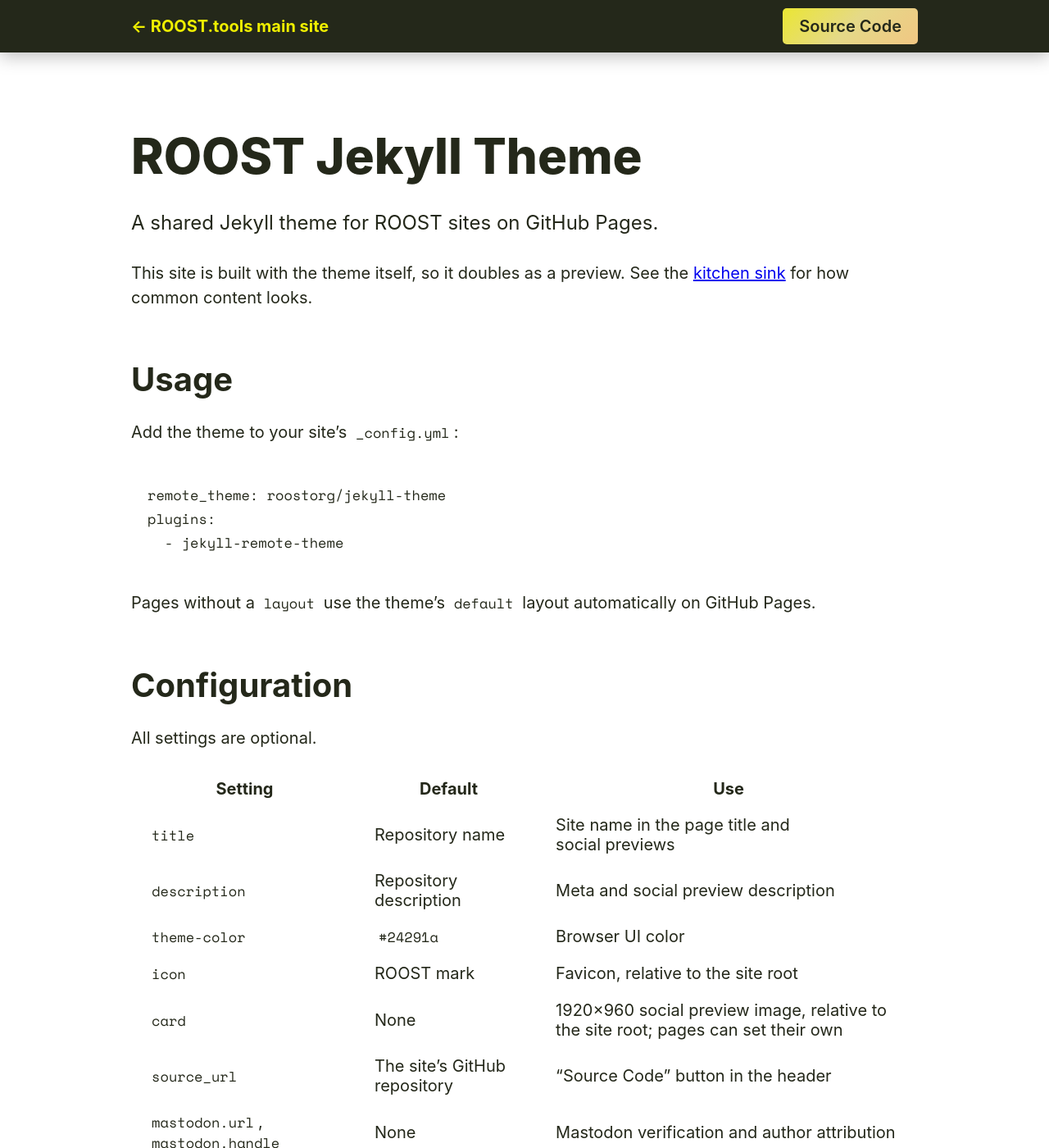
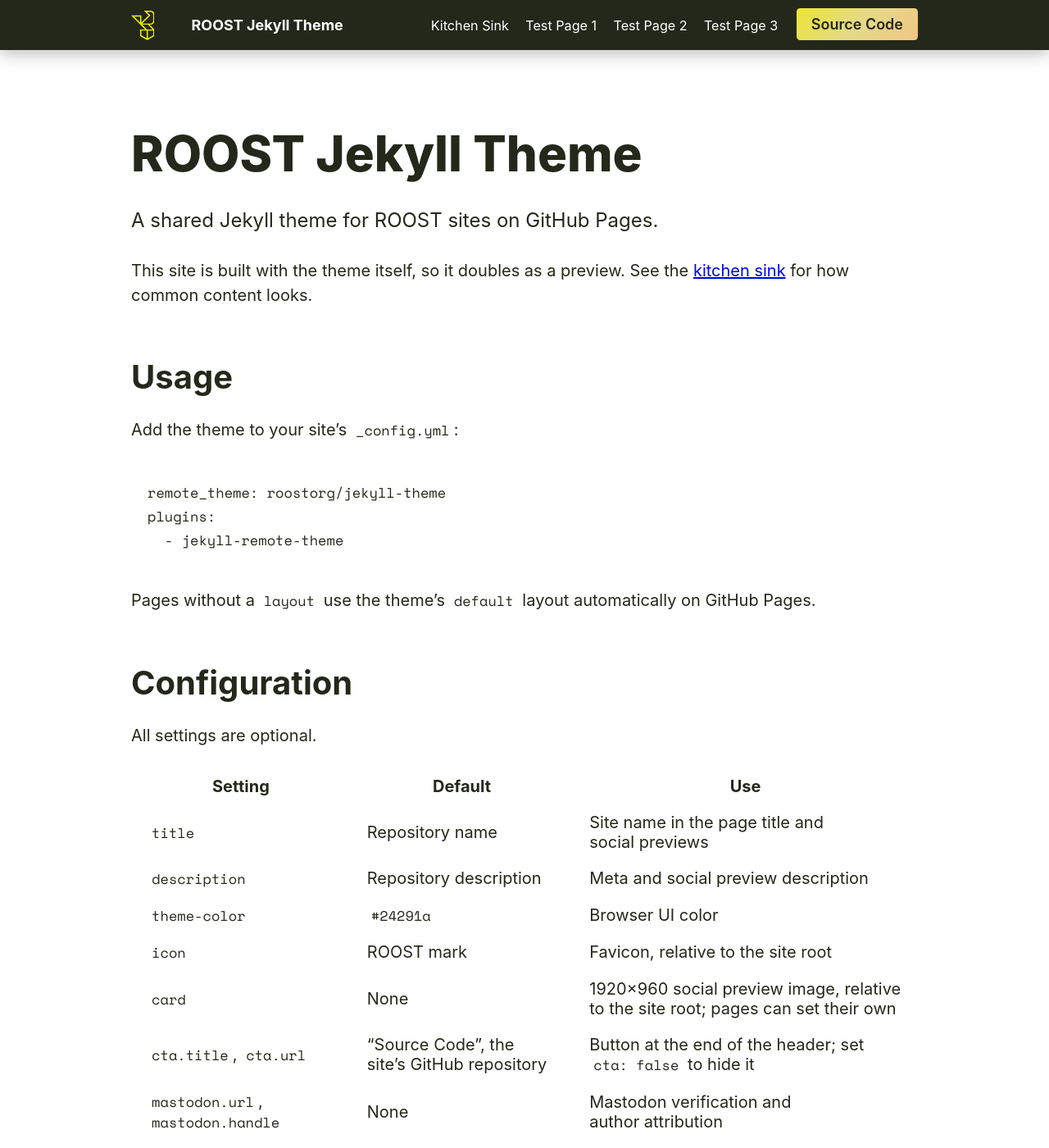
Before and after one commit to roostorg/jekyll-theme, a Jekyll site: the page built from index.md, in a window 1280 px wide and 1400 px high. Shown: the whole window at 82% size. Built offline with Jekyll 4.4.1, drawn with Linux system fonts in a browser that asks for light colours; some web fonts are replaced; our own code applies the rules of GitHub Pages for plain Markdown files; some of the changed text lies outside the part shown.

Commit message:
header: add ROOST mark, automatic navigation, configurable CTA
I wanted to tie the branding into the main ROOST site and brand a bit
more than just a text link, so I added the ROOST logo along with support
for showing a site's title and sub-pages in the header. As long as I was
here, I made the call-to-action button configurable instead of just
assuming we'd always want to link to the site's source code. I also
added simple navigation to the footer.

Navigation is powered by Jekyll's existing concept of pages, and is
configurable using front matter (i.e. `order` to control the order pages
are displayed, `hidden` if you want to hide a page, and `nav_title` for
a shorter title to show in navigation contexts).

Fixes #1; fixes #2; fixes #3

````diff
--- a/_includes/footer.html
+++ b/_includes/footer.html
@@ -1,4 +1,10 @@
+{% capture navigation %}{% include navigation.html %}{% endcapture %}
 <footer>
+  {% if navigation contains '<ul' %}
+    <nav aria-label="Footer">
+      {{ navigation }}
+    </nav>
+  {% endif %}
   <p>ROOST (Robust Open Online Safety Tools) is a 501(c)(3) public charity. Contributions are tax-deductible. EIN: 33-3305434.</p>
   <img src="{{ '/assets/images/roost-gradient-grid.webp' | relative_url }}" alt="ROOST" />
 </footer>
--- a/_includes/header.html
+++ b/_includes/header.html
@@ -1,9 +1,21 @@
-{% assign source_url = site.source_url | default: site.github.repository_url %}
+{% if site.cta != false %}
+  {% assign cta_url = site.cta.url | default: site.github.repository_url %}
+  {% assign cta_title = site.cta.title | default: 'Source Code' %}
+  {% unless cta_url contains '://' %}{% assign cta_url = cta_url | relative_url %}{% endunless %}
+{% endif %}
 <header>
-  <nav>
-    <a href="https://roost.tools">← ROOST.tools main site</a>
-    {% if source_url %}
-      <a href="{{ source_url }}" class="button">Source Code</a>
+  <nav aria-label="Main">
+    <div class="brand">
+      <a href="https://roost.tools" class="roost-mark">
+        <svg viewBox="0 0 949.7 1200" role="img" aria-label="ROOST.tools">
+          <path fill="currentColor" d="M 949.7,415.2 V 153.9 C 949.7,68.9 880.8,0 795.7,0 H 522 L 711.5,189.5 416,482.2 V 189.4 H 0 l 416,416 v 0 c 0,0 158.7,158.7 158.7,158.7 h -210 v 266.8 L 656.8,1200 949.7,1030.9 v -266.8 0 0 c 0,0 -194.9,-195 -194.9,-195 h 41 c 85,0 153.9,-68.9 153.9,-153.9 z M 364.7,237.7 V 481.6 L 120.8,237.7 Z M 416,812.4 h 215.3 v 313.5 L 416,1001.3 Z m 482.4,188.9 -215.3,124.3 V 812.4 H 898.4 Z M 877.2,764.1 H 647.3 l -195,-195 H 682.2 Z M 449.2,520.9 784.1,189.4 642.9,48.2 H 790.5 C 850,48.2 898.3,96.4 898.3,156 V 413.2 C 898.3,472.7 850.1,521 790.5,521 H 449.1 Z" />
+        </svg>
+      </a>
+      <a href="{{ '/' | relative_url }}" class="site-title">{{ site.title }}</a>
+    </div>
+    {% if cta_url %}
+      <a href="{{ cta_url }}" class="button">{{ cta_title }}</a>
     {% endif %}
+    {% include navigation.html %}
   </nav>
 </header>
--- /dev/null
+++ b/_includes/navigation.html
@@ -0,0 +1,17 @@
+{% assign nav_pages = site.pages
+  | where_exp: "p", "p.title"
+  | where_exp: "p", "p.url != '/'"
+  | where_exp: "p", "p.hidden != true"
+  | where_exp: "p", "p.redirect == nil" %}
+{% assign ordered = nav_pages | where_exp: "p", "p.order != nil" | sort: "order" %}
+{% assign unordered = nav_pages | where_exp: "p", "p.order == nil" | sort_natural: "title" %}
+{% assign nav_pages = ordered | concat: unordered %}
+{% if nav_pages.size > 0 %}
+  <ul class="navigation">
+    {% for p in nav_pages %}
+      <li>
+        <a href="{{ p.url | relative_url }}"{% if page.url == p.url %} aria-current="page"{% endif %}>{{ p.nav_title | default: p.title }}</a>
+      </li>
+    {% endfor %}
+  </ul>
+{% endif %}
--- a/assets/css/roost.css
+++ b/assets/css/roost.css
@@ -58,32 +58,88 @@ html, body {
 header {
   background-color: var(--roost-charcoal);
   box-shadow: 0 0.25em 1em rgba(0 0 0 / 0.25);
-  color: var(--roost-yellow);
-  padding-block: 0.5em;
+  color: white;
+  padding-block: 0.5rem;
   position: sticky;
   top: 0;
   z-index: 1;
 }
 
 header nav {
-  display: flex;
-  justify-content: space-between;
+  display: flow-root;
+  font-size: 0.9rem;
   margin-inline: auto;
   max-width: var(--max-width);
   padding-inline: 1rem;
+  text-align: justify;
+  text-align-last: justify;
 }
 
 header nav a {
   color: inherit;
   font-family: var(--font-display);
-  font-weight: bold;
-  padding-block: 0.5em;
+  padding-block: 0.5rem;
   text-decoration: none;
 }
 
 header nav a:hover,
 header nav a:focus {
   text-decoration: underline;
+}
+
+header .brand {
+  align-items: center;
+  column-gap: 1.25em;
+  display: inline-flex;
+  margin-inline-end: 1.25em;
+}
+
+header .roost-mark {
+  display: flex;
+  padding-block: 0;
+}
+
+header .roost-mark svg {
+  height: 2em;
+  color: var(--roost-yellow);
+}
+
+header .site-title {
+  border-inline-start: 1px solid color-mix(var(--roost-gray) 25%, transparent);
+  align-self: baseline;
+  font-weight: bold;
+  padding-inline-start: 1.25em;
+}
+
+header .button {
+  float: inline-end;
+  margin-inline-start: 1.25em;
+}
+
+header .navigation {
+  display: inline-flex;
+}
+
+header .navigation a {
+  display: block;
+}
+
+.navigation {
+  column-gap: 1.25em;
+  display: flex;
+  font-size: 0.9em;
+  flex-wrap: wrap;
+  list-style: none;
+  margin: 0;
+  padding: 0;
+}
+
+.navigation li {
+  line-height: inherit;
+}
+
+.navigation a[aria-current="page"] {
+  color: var(--roost-yellow);
 }
 
 main {
@@ -97,6 +153,26 @@ footer {
   background-color: var(--roost-charcoal);
   color: white;
   font-size: 0.8rem;
+}
+
+footer nav {
+  border-block-end: 1px solid rgba(255 255 255 / 0.1);
+  font-family: var(--font-display);
+  font-weight: bold;
+  margin-inline: auto;
+  max-width: var(--max-width);
+  padding-block: 2rem;
+  padding-inline: 1rem;
+}
+
+footer nav a {
+  color: inherit;
+  text-decoration: none;
+}
+
+footer nav a:hover,
+footer nav a:focus {
+  text-decoration: underline;
 }
 
 footer p {
--- a/index.md
+++ b/index.md
@@ -31,8 +32,26 @@ All settings are optional.
 | `theme-color` | `#24291a` | Browser UI color |
 | `icon` | ROOST mark | Favicon, relative to the site root |
 | `card` | None | 1920×960 social preview image, relative to the site root; pages can set their own |
-| `source_url` | The site's GitHub repository | "Source Code" button in the header |
+| `cta.title`, `cta.url` | "Source Code", the site's GitHub repository | Button at the end of the header; set `cta: false` to hide it |
 | `mastodon.url`, `mastodon.handle` | None | Mastodon verification and author attribution |
+
+The header always shows the ROOST mark (linking to roost.tools) and your site's title (linking to its home page). To use a different call to action:
+
+```yaml
+cta:
+  title: Join Discord
+  url: https://discord.gg/5Csqnw2FSQ
+```
+
+## Navigation
+
+Every page with a `title` is listed in the header and footer automatically, except the home page (the site title already links there). Pages are sorted by title; use front matter to adjust:
+
+| Front matter | Use |
+|--------------|-----|
+| `order` | Number to sort by; ordered pages come before the rest |
+| `nav_title` | Shorter label for the navigation, if the page title is long |
+| `hidden` | Set to `true` to leave the page out |
 
 ## Customizing
 
````
Also changed, not shown: other parts of index.md (+1 -0 lines), kitchen-sink.md (+2 -1 lines), test.md (added, +8 -0 lines), test2.md (added, +8 -0 lines), test3.md (added, +8 -0 lines), test4.md (added, +10 -0 lines), README.md.
